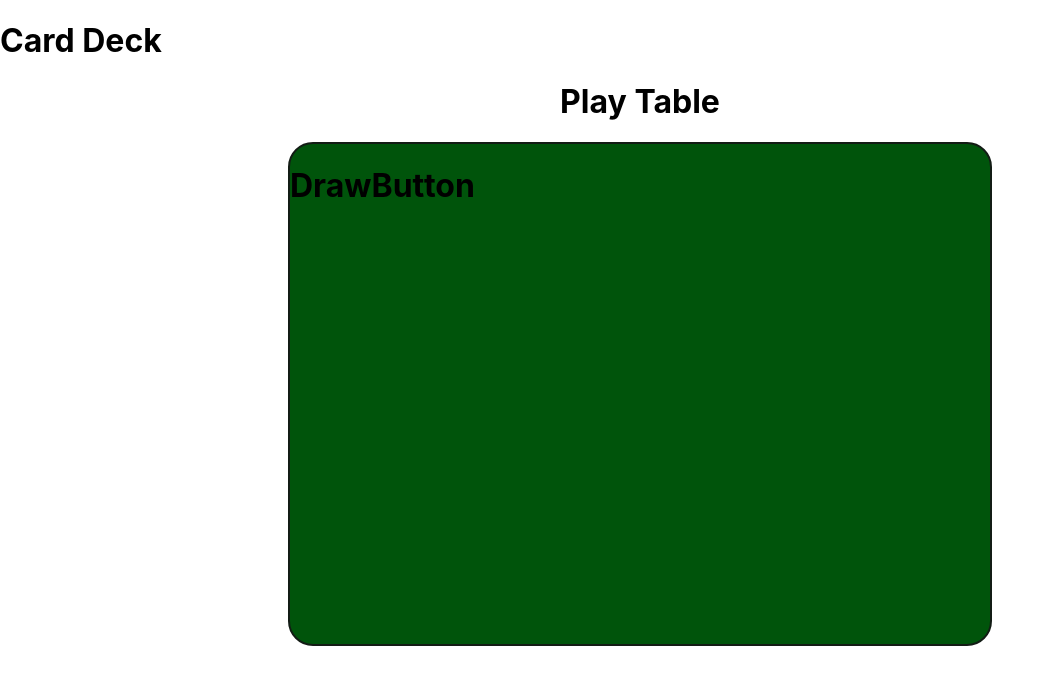
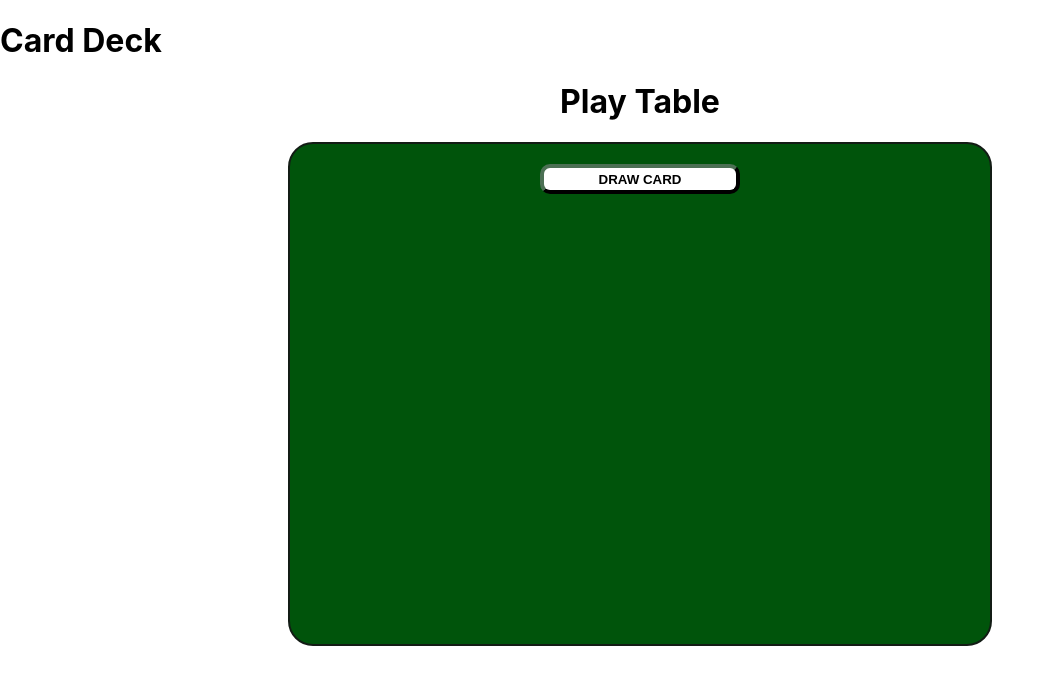
Before and after one commit to git-pok/software-engineer, a React (Create React App) app in the folder unit41-reactjs-fundamentals/41-9-react-use-effect-ref/card-deck/: page / in a window 1280 px wide. Shown: the top 684 px of the page, without its empty margins (0-1054 px from the left). Built offline with nearby package versions, Linux system fonts and the light colour scheme.

Commit message:
Edited styles in DrawButton.css: DrawButton-button.

```diff
--- a/unit41-reactjs-fundamentals/41-9-react-use-effect-ref/card-deck/src/DrawButton.css
+++ b/unit41-reactjs-fundamentals/41-9-react-use-effect-ref/card-deck/src/DrawButton.css
@@ -1,14 +1,20 @@
-.PlayTable-div {
+.DrawButton-button {
+    display: block;
     margin: 0px auto;
-    width: 700px;
-    height: 500px;
-    background-color: rgb(0, 84, 11);
-    border-radius: 25px;
-    border: 2px solid rgb(19, 28, 21);
+    margin-top: 20px;
+    width: 200px;
+    height: 30px;
+    font-weight: 800;
+    background-color: rgb(255, 255, 255);
+    border-radius: 10px;
+    border: 4px outset rgb(19, 28, 21);
+    transition: ease-in-out .5s background-color;
 }
 
-.PlayTable-h1 {
-    text-align: center;
+.DrawButton-button:hover {
+    background-color: rgb(164, 1, 175);
+    color: rgb(255, 255, 255);
+    border-color: rgb(164, 1, 175);
 }
 
 /* .card {
--- a/unit41-reactjs-fundamentals/41-9-react-use-effect-ref/card-deck/src/DrawButton.js
+++ b/unit41-reactjs-fundamentals/41-9-react-use-effect-ref/card-deck/src/DrawButton.js
@@ -3,7 +3,7 @@ import './DrawButton.css';
 const DrawButton = () => {
   return (
     <>
-      <h1>DrawButton</h1>
+      <button className="DrawButton-button">DRAW CARD</button>
     </>
   );
 }
```
